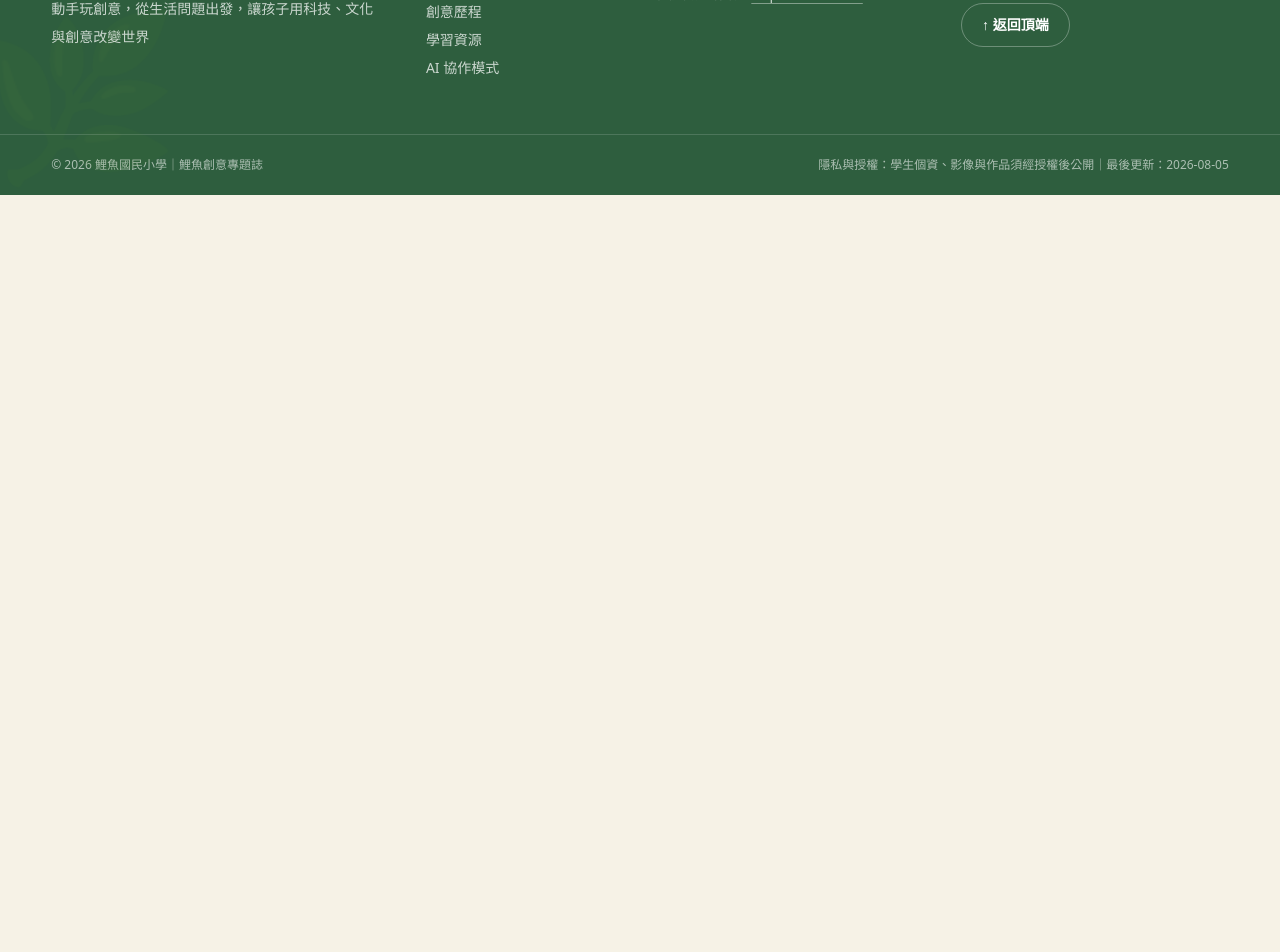
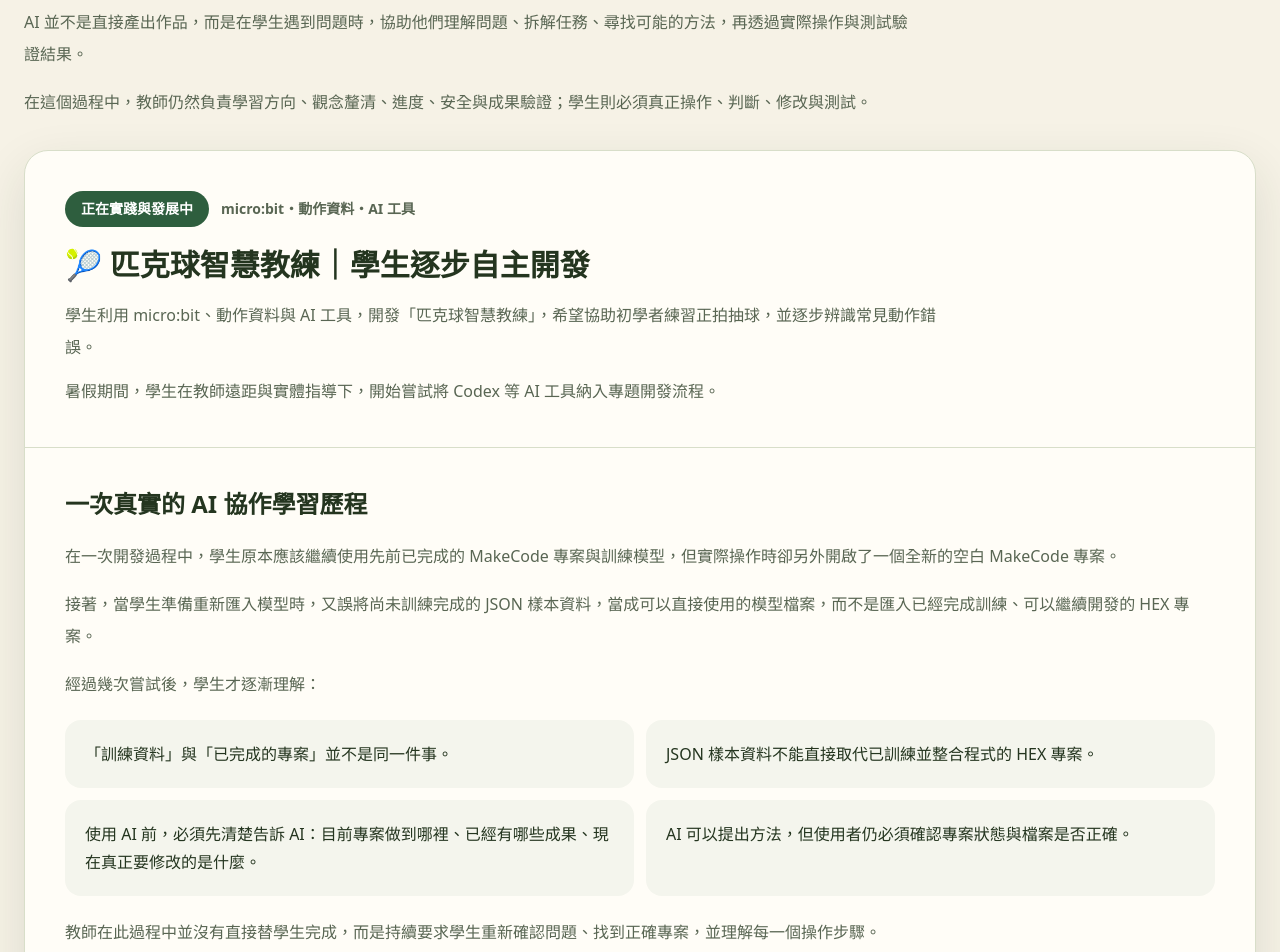
Before and after one commit to lester47/liyu-project-archive, a Next.js app: page /ai-collaboration in a window 1280 px wide. Shown: the part 1848-2800 px from the top of the page. Before the commit the page ends 2043 px from the top, so only its background shows below. Built offline with nearby package versions, Linux system fonts and the light colour scheme.

Commit message:
Add AI collaboration practice case

```diff
--- a/app/ai-collaboration/page.tsx
+++ b/app/ai-collaboration/page.tsx
@@ -7,6 +7,42 @@ type MarkdownBlock =
   | { type: "quote"; text: string }
   | { type: "paragraph"; text: string }
   | { type: "list"; ordered: boolean; items: string[] };
+
+const collaborationFlow = [
+  "遇到問題",
+  "描述問題",
+  "詢問 AI",
+  "理解建議",
+  "實際修改",
+  "測試結果",
+  "發現新問題",
+  "再次迭代",
+];
+
+const learningPoints = [
+  {
+    title: "問題定義",
+    description: "學生必須先理解「現在卡住的是哪一個問題」，才能有效詢問 AI。",
+  },
+  {
+    title: "專案脈絡",
+    description: "AI 不知道學生之前做過什麼，因此學生必須能說明目前專案狀態與既有成果。",
+  },
+  {
+    title: "驗證能力",
+    description: "AI 的建議不能直接照單全收，必須透過實際操作確認是否正確。",
+  },
+  {
+    title: "除錯與迭代",
+    description: "錯誤不是專題失敗，而是重新理解系統與調整方法的重要機會。",
+  },
+];
+
+const imagePlaceholders = [
+  "學生操作 AI 工具",
+  "MakeCode 專案畫面",
+  "實體測試紀錄",
+];
 
 function parseMarkdown(source: string): MarkdownBlock[] {
   const lines = source.replace(/\r/g, "").split("\n");
@@ -69,5 +105,97 @@ export default async function AiCollaborationPage() {
         return <List key={index} className={`grid gap-3 md:grid-cols-2 ${block.ordered ? "list-decimal" : "list-disc"}`}>{block.items.map((item) => <li key={item} className="ml-5 rounded-xl bg-primary/5 p-4 leading-7 text-ink">{item}</li>)}</List>;
       })}
     </article>
+
+    <section className="mt-16" aria-labelledby="practice-case-title">
+      <div className="max-w-4xl">
+        <p className="text-sm font-black tracking-[0.18em] text-primary">PRACTICE CASE</p>
+        <h2 id="practice-case-title" className="mt-2 text-3xl font-black text-ink sm:text-4xl">AI 協作實踐案例</h2>
+        <p className="mt-4 text-xl font-bold leading-8 text-accent">從「老師帶著做」，走向「學生自己帶著 AI 解決問題」</p>
+        <div className="mt-6 space-y-4 leading-8 text-muted">
+          <p>目前我們正以實際學生專題，觀察 AI 如何進入創意專題的學習歷程。</p>
+          <p>AI 並不是直接產出作品，而是在學生遇到問題時，協助他們理解問題、拆解任務、尋找可能的方法，再透過實際操作與測試驗證結果。</p>
+          <p>在這個過程中，教師仍然負責學習方向、觀念釐清、進度、安全與成果驗證；學生則必須真正操作、判斷、修改與測試。</p>
+        </div>
+      </div>
+
+      <article className="mt-8 overflow-hidden rounded-3xl border border-line bg-surface shadow-soft">
+        <header className="border-b border-line bg-[rgb(var(--surface-muted))] p-7 sm:p-10">
+          <div className="flex flex-wrap items-center gap-3">
+            <span className="rounded-full bg-primary px-4 py-2 text-sm font-black text-white">正在實踐與發展中</span>
+            <span className="text-sm font-bold text-muted">micro:bit・動作資料・AI 工具</span>
+          </div>
+          <h3 className="mt-5 text-2xl font-black text-ink sm:text-3xl">🎾 匹克球智慧教練｜學生逐步自主開發</h3>
+          <div className="mt-4 max-w-4xl space-y-3 leading-8 text-muted">
+            <p>學生利用 micro:bit、動作資料與 AI 工具，開發「匹克球智慧教練」，希望協助初學者練習正拍抽球，並逐步辨識常見動作錯誤。</p>
+            <p>暑假期間，學生在教師遠距與實體指導下，開始嘗試將 Codex 等 AI 工具納入專題開發流程。</p>
+          </div>
+        </header>
+
+        <div className="space-y-12 p-7 sm:p-10">
+          <section aria-labelledby="real-learning-event">
+            <h4 id="real-learning-event" className="text-2xl font-black text-ink">一次真實的 AI 協作學習歷程</h4>
+            <div className="mt-5 space-y-4 leading-8 text-muted">
+              <p>在一次開發過程中，學生原本應該繼續使用先前已完成的 MakeCode 專案與訓練模型，但實際操作時卻另外開啟了一個全新的空白 MakeCode 專案。</p>
+              <p>接著，當學生準備重新匯入模型時，又誤將尚未訓練完成的 JSON 樣本資料，當成可以直接使用的模型檔案，而不是匯入已經完成訓練、可以繼續開發的 HEX 專案。</p>
+              <p>經過幾次嘗試後，學生才逐漸理解：</p>
+            </div>
+            <ul className="mt-5 grid gap-3 md:grid-cols-2">
+              {[
+                "「訓練資料」與「已完成的專案」並不是同一件事。",
+                "JSON 樣本資料不能直接取代已訓練並整合程式的 HEX 專案。",
+                "使用 AI 前，必須先清楚告訴 AI：目前專案做到哪裡、已經有哪些成果、現在真正要修改的是什麼。",
+                "AI 可以提出方法，但使用者仍必須確認專案狀態與檔案是否正確。",
+              ].map((item) => <li key={item} className="rounded-2xl bg-primary/5 p-5 leading-7 text-ink">{item}</li>)}
+            </ul>
+            <p className="mt-5 leading-8 text-muted">教師在此過程中並沒有直接替學生完成，而是持續要求學生重新確認問題、找到正確專案，並理解每一個操作步驟。</p>
+          </section>
+
+          <section aria-labelledby="teacher-questions">
+            <h4 id="teacher-questions" className="text-2xl font-black text-ink">教師在過程中反覆追問</h4>
+            <div className="mt-5 grid gap-4 lg:grid-cols-3">
+              {["現在真正要解決的問題是什麼？", "原來已經完成的成果在哪裡？", "AI 建議的方法，真的可以在現在這個專案中執行嗎？"].map((question) =>
+                <blockquote key={question} className="flex min-h-32 items-center rounded-2xl border-l-4 border-accent bg-[rgb(var(--surface-muted))] p-6 text-lg font-black leading-8 text-ink">「{question}」</blockquote>
+              )}
+            </div>
+          </section>
+
+          <section aria-labelledby="collaboration-flow-title">
+            <h4 id="collaboration-flow-title" className="text-2xl font-black text-ink">AI 協作流程</h4>
+            <ol className="mt-5 grid gap-3 sm:grid-cols-2 lg:grid-cols-4">
+              {collaborationFlow.map((step, index) => <li key={step} className="relative flex min-h-20 items-center rounded-2xl border border-line bg-surface px-5 py-4 font-black text-ink">
+                <span className="mr-3 grid h-9 w-9 shrink-0 place-items-center rounded-full bg-primary text-sm text-white">{index + 1}</span>
+                {step}
+                {index < collaborationFlow.length - 1 && <span className="absolute -bottom-3 left-1/2 z-10 -translate-x-1/2 text-accent sm:hidden" aria-hidden="true">↓</span>}
+              </li>)}
+            </ol>
+          </section>
+
+          <section aria-labelledby="learning-points-title">
+            <h4 id="learning-points-title" className="text-2xl font-black text-ink">這個案例真正學到的，不只是程式</h4>
+            <div className="mt-5 grid gap-4 md:grid-cols-2">
+              {learningPoints.map((point, index) => <article key={point.title} className="rounded-2xl border border-line bg-primary/5 p-6">
+                <p className="text-sm font-black text-accent">0{index + 1}</p>
+                <h5 className="mt-2 text-xl font-black text-ink">{point.title}</h5>
+                <p className="mt-3 leading-7 text-muted">{point.description}</p>
+              </article>)}
+            </div>
+          </section>
+
+          <section aria-labelledby="case-images-title">
+            <h4 id="case-images-title" className="text-2xl font-black text-ink">實踐紀錄</h4>
+            <div className="mt-5 grid gap-4 sm:grid-cols-2 lg:grid-cols-3">
+              {imagePlaceholders.map((label) => <div key={label} className="grid aspect-[4/3] place-items-center rounded-2xl border border-dashed border-line bg-[rgb(var(--surface-muted))] p-6 text-center font-bold text-muted" role="img" aria-label={`${label}，照片待補`}>
+                <span><span className="mb-3 block text-3xl" aria-hidden="true">▧</span>{label}<span className="mt-2 block text-sm font-normal">照片待補</span></span>
+              </div>)}
+            </div>
+          </section>
+
+          <blockquote className="rounded-3xl border-l-4 border-accent bg-[rgb(var(--surface-muted))] p-7 sm:p-9">
+            <p className="text-2xl font-black leading-10 text-ink">真正重要的，不是學生會不會問 AI，而是他能不能判斷 AI 說得對不對。</p>
+            <p className="mt-4 leading-8 text-muted">AI 可以提供很多答案，但學生必須學會判斷哪一個答案，才適合自己正在解決的問題。</p>
+          </blockquote>
+        </div>
+      </article>
+    </section>
   </StaticPage>;
 }
```
